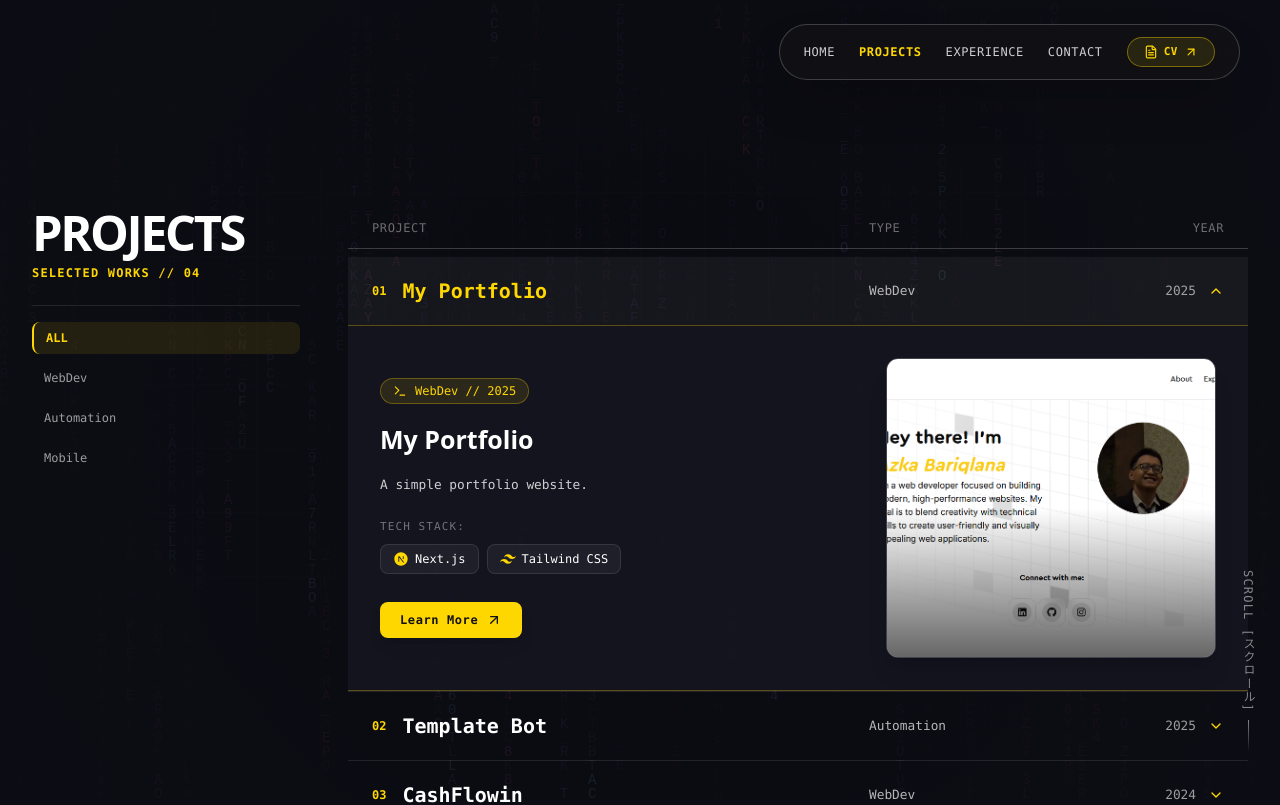
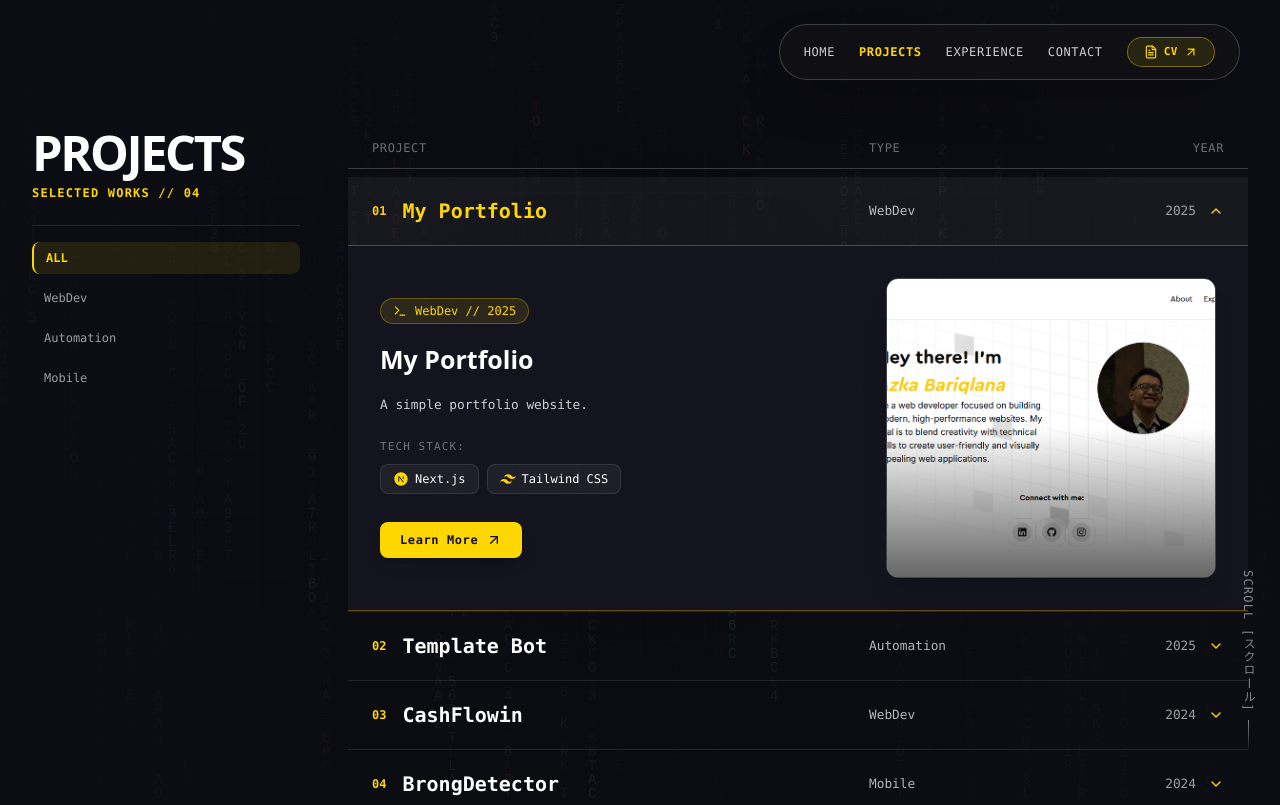
Before and after one commit to azkbrqlna/portofolio, a Next.js app: page /projects in a window 1280 px wide. Shown: the top 805 px of the page. Built offline with nearby package versions, Linux system fonts and the light colour scheme.

Commit message:
feat: add Cyberpunk Glitch & Matrix character decoding animation to AZKBRQLNA, PROJECTS, and EXPERIENCE titles

```diff
--- a/src/app/globals.css
+++ b/src/app/globals.css
@@ -130,3 +130,66 @@
 .bg-radial-vignette {
   background: radial-gradient(circle at center, transparent 30%, #111116 90%);
 }
+
+/* Cyberpunk Glitch Text Animations */
+@keyframes glitch-anim-1 {
+  0% {
+    clip-path: inset(20% 0 30% 0);
+    transform: translate(-2px, -2px);
+  }
+  20% {
+    clip-path: inset(60% 0 10% 0);
+    transform: translate(2px, 1px);
+  }
+  40% {
+    clip-path: inset(40% 0 50% 0);
+    transform: translate(-1px, 2px);
+  }
+  60% {
+    clip-path: inset(80% 0 5% 0);
+    transform: translate(2px, -1px);
+  }
+  80% {
+    clip-path: inset(10% 0 70% 0);
+    transform: translate(-2px, 1px);
+  }
+  100% {
+    clip-path: inset(30% 0 20% 0);
+    transform: translate(0);
+  }
+}
+
+@keyframes glitch-anim-2 {
+  0% {
+    clip-path: inset(50% 0 20% 0);
+    transform: translate(2px, 2px);
+  }
+  20% {
+    clip-path: inset(10% 0 60% 0);
+    transform: translate(-2px, -1px);
+  }
+  40% {
+    clip-path: inset(70% 0 10% 0);
+    transform: translate(1px, -2px);
+  }
+  60% {
+    clip-path: inset(30% 0 40% 0);
+    transform: translate(-2px, 2px);
+  }
+  80% {
+    clip-path: inset(80% 0 5% 0);
+    transform: translate(2px, -1px);
+  }
+  100% {
+    clip-path: inset(20% 0 50% 0);
+    transform: translate(0);
+  }
+}
+
+.animate-glitch-anim-1 {
+  animation: glitch-anim-1 0.4s infinite linear alternate-reverse;
+}
+
+.animate-glitch-anim-2 {
+  animation: glitch-anim-2 0.3s infinite linear alternate-reverse;
+}
--- a/src/app/page.jsx
+++ b/src/app/page.jsx
@@ -4,6 +4,7 @@ import React, { useState } from "react";
 import Image from "next/image";
 import CyberMatrixBackground from "@/components/ui/CyberMatrixBackground";
 import InteractiveCmd from "@/components/ui/InteractiveCmd";
+import GlitchText from "@/components/ui/GlitchText";
 
 export default function HomePage() {
   const [slashTrigger, setSlashTrigger] = useState(0);
@@ -36,7 +37,7 @@ export default function HomePage() {
           <div className="flex flex-col lg:flex-row lg:items-end justify-between gap-2 mb-2">
             <div className="flex items-baseline gap-3 flex-wrap">
               <h1 className="text-4xl sm:text-6xl md:text-7xl lg:text-8xl font-black tracking-tighter text-white uppercase leading-none font-sans drop-shadow-[0_0_30px_rgba(255,255,255,0.2)]">
-                AZKBRQLNA
+                <GlitchText text="AZKBRQLNA" delay={200} />
               </h1>
               <span className="text-base sm:text-lg lg:text-xl font-mono text-white/70 font-semibold tracking-widest">
                 [アズカ・バリクラナ]
--- a/src/app/portofolio/Experience.jsx
+++ b/src/app/portofolio/Experience.jsx
@@ -5,6 +5,7 @@ import experiences from "@/app/data/experiences.json";
 import { FaExternalLinkAlt } from "react-icons/fa";
 import { Briefcase, Calendar, Award, CheckCircle2, ChevronDown, Terminal, ArrowUpRight } from "lucide-react";
 import { motion, AnimatePresence } from "framer-motion";
+import GlitchText from "@/components/ui/GlitchText";
 import {
   Dialog,
   DialogContent,
@@ -31,7 +32,7 @@ export default function ExperienceSection() {
   };
 
   return (
-    <section id="experience" className="pt-20 sm:pt-24 md:pt-28 pb-16 min-h-screen font-sans select-none relative">
+    <section id="experience" className="pt-20 sm:pt-24 md:pt-8 pb-8 min-h-screen font-sans select-none relative">
       <div className="max-w-[1450px] mx-auto px-4 sm:px-6 lg:px-8">
 
         {/* Main 2-Column Archive Layout (Matching Home & Projects) */}
@@ -41,7 +42,7 @@ export default function ExperienceSection() {
           <div className="lg:col-span-3 space-y-6">
             <div>
               <h1 className="text-3xl sm:text-4xl lg:text-5xl font-black text-white tracking-tighter uppercase font-sans leading-none">
-                EXPERIENCE
+                <GlitchText text="EXPERIENCE" delay={150} />
               </h1>
               <div className="text-xs font-mono text-[#ffd700] mt-2 font-bold tracking-widest uppercase">
                 CAREER TIMELINE // 0{filteredExperiences.length}
@@ -58,8 +59,8 @@ export default function ExperienceSection() {
                     setExpandedIndex(0);
                   }}
                   className={`text-left transition-all py-2 px-3 rounded-lg whitespace-nowrap ${activeCategory === cat
-                      ? "text-[#ffd700] font-bold bg-[#ffd700]/10 border-l-2 border-[#ffd700]"
-                      : "text-white/60 hover:text-white hover:bg-white/5"
+                    ? "text-[#ffd700] font-bold bg-[#ffd700]/10 border-l-2 border-[#ffd700]"
+                    : "text-white/60 hover:text-white hover:bg-white/5"
                     }`}
                 >
                   {cat}
--- a/src/app/portofolio/Project.jsx
+++ b/src/app/portofolio/Project.jsx
@@ -14,6 +14,7 @@ import {
 } from "react-icons/ri";
 import { SiShadcnui, SiSocketdotio } from "react-icons/si";
 import { ChevronDown, ArrowUpRight, Terminal } from "lucide-react";
+import GlitchText from "@/components/ui/GlitchText";
 
 const iconMap = {
   FaNodeJs,
@@ -58,7 +59,7 @@ export default function Projects() {
   };
 
   return (
-    <section id="projects" className="pt-20 sm:pt-24 md:pt-28 pb-16 min-h-screen font-sans select-none">
+    <section id="projects" className="pt-20 sm:pt-24 md:pt-8 pb-8 min-h-screen font-sans select-none">
       <div className="max-w-[1450px] mx-auto px-4 sm:px-6 lg:px-8">
 
         {/* Main 2-Column Archive Layout */}
@@ -68,7 +69,7 @@ export default function Projects() {
           <div className="lg:col-span-3 space-y-6">
             <div>
               <h1 className="text-3xl sm:text-4xl lg:text-5xl font-black text-white tracking-tighter uppercase font-sans leading-none">
-                PROJECTS
+                <GlitchText text="PROJECTS" delay={150} />
               </h1>
               <div className="text-xs font-mono text-[#ffd700] mt-2 font-bold tracking-widest uppercase">
                 SELECTED WORKS // 0{filteredProjects.length}
@@ -85,8 +86,8 @@ export default function Projects() {
                     setExpandedIndex(0);
                   }}
                   className={`text-left transition-all py-2 px-3 rounded-lg whitespace-nowrap ${activeCategory === cat
-                      ? "text-[#ffd700] font-bold bg-[#ffd700]/10 border-l-2 border-[#ffd700]"
-                      : "text-white/60 hover:text-white hover:bg-white/5"
+                    ? "text-[#ffd700] font-bold bg-[#ffd700]/10 border-l-2 border-[#ffd700]"
+                    : "text-white/60 hover:text-white hover:bg-white/5"
                     }`}
                 >
                   {cat}
--- /dev/null
+++ b/src/components/ui/GlitchText.jsx
@@ -0,0 +1,103 @@
+"use client";
+
+import React, { useState, useEffect } from "react";
+
+const CYBER_CHARS = "ABCDEFGHIJKLMNOPQRSTUVWXYZ0123456789!@#$%^&*アズカバリクラナ";
+
+export default function GlitchText({ text, className = "", delay = 0, hoverGlitch = true }) {
+  const [displayText, setDisplayText] = useState("");
+  const [isGlitching, setIsGlitching] = useState(true);
+
+  useEffect(() => {
+    let iteration = 0;
+    let interval = null;
+
+    const timeout = setTimeout(() => {
+      interval = setInterval(() => {
+        setDisplayText(
+          text
+            .split("")
+            .map((char, index) => {
+              if (char === " ") return " ";
+              if (index < iteration) {
+                return text[index];
+              }
+              return CYBER_CHARS[Math.floor(Math.random() * CYBER_CHARS.length)];
+            })
+            .join("")
+        );
+
+        if (iteration >= text.length) {
+          clearInterval(interval);
+          setIsGlitching(false);
+        }
+
+        iteration += 1 / 2;
+      }, 40);
+    }, delay);
+
+    return () => {
+      clearTimeout(timeout);
+      if (interval) clearInterval(interval);
+    };
+  }, [text, delay]);
+
+  const triggerGlitchBurst = () => {
+    if (!hoverGlitch || isGlitching) return;
+    setIsGlitching(true);
+    let iteration = 0;
+    const interval = setInterval(() => {
+      setDisplayText(
+        text
+          .split("")
+          .map((char, index) => {
+            if (char === " ") return " ";
+            if (index < iteration) {
+              return text[index];
+            }
+            return CYBER_CHARS[Math.floor(Math.random() * CYBER_CHARS.length)];
+          })
+          .join("")
+      );
+
+      if (iteration >= text.length) {
+        clearInterval(interval);
+        setIsGlitching(false);
+      }
+
+      iteration += 1 / 2;
+    }, 35);
+  };
+
+  return (
+    <div
+      onMouseEnter={triggerGlitchBurst}
+      className={`relative inline-block select-none group cursor-pointer ${className}`}
+    >
+      {/* Glitch Overlay Red Shift */}
+      {isGlitching && (
+        <span
+          aria-hidden="true"
+          className="absolute inset-0 text-[#ff0055] opacity-80 animate-glitch-anim-1 pointer-events-none"
+          style={{ textShadow: "-2px 0 #ff0055" }}
+        >
+          {displayText || text}
+        </span>
+      )}
+
+      {/* Glitch Overlay Cyan Shift */}
+      {isGlitching && (
+        <span
+          aria-hidden="true"
+          className="absolute inset-0 text-[#00ffff] opacity-80 animate-glitch-anim-2 pointer-events-none"
+          style={{ textShadow: "2px 0 #00ffff" }}
+        >
+          {displayText || text}
+        </span>
+      )}
+
+      {/* Main Base Text */}
+      <span className="relative z-10">{displayText || text}</span>
+    </div>
+  );
+}
```
